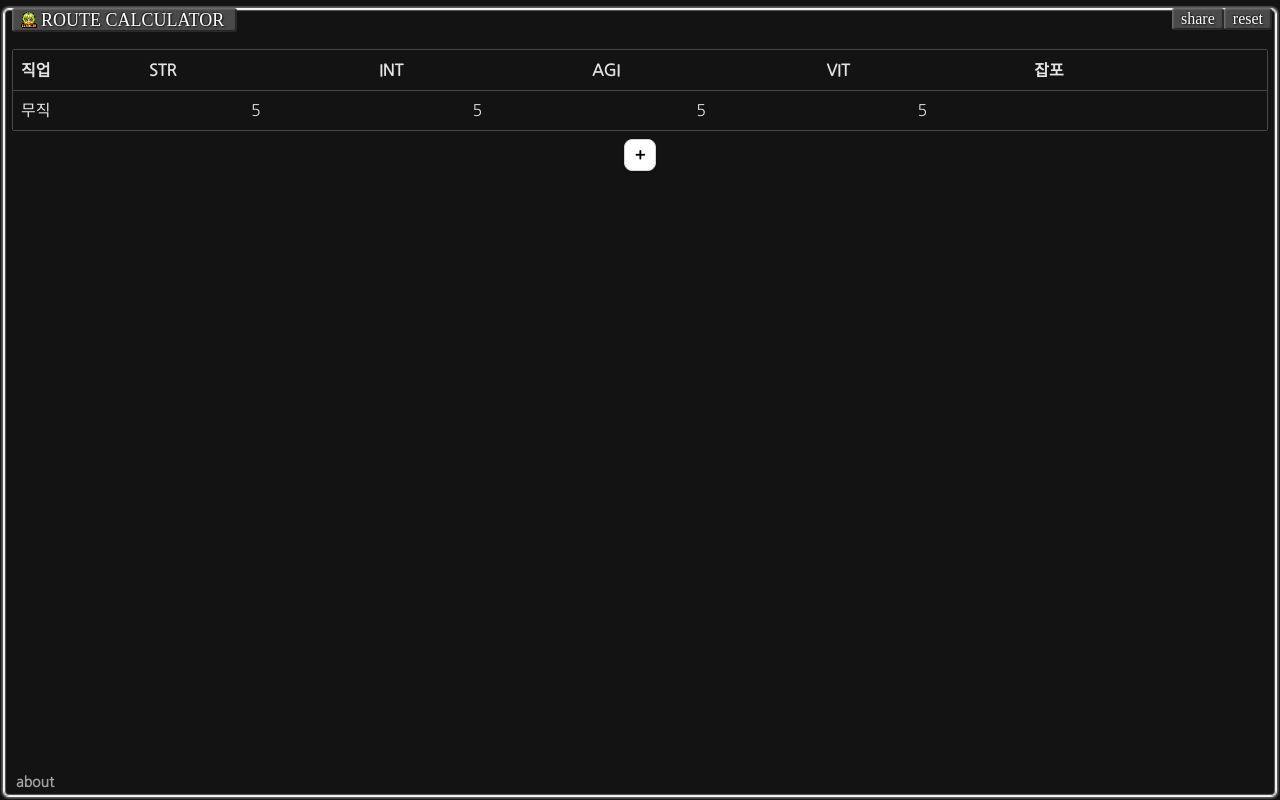
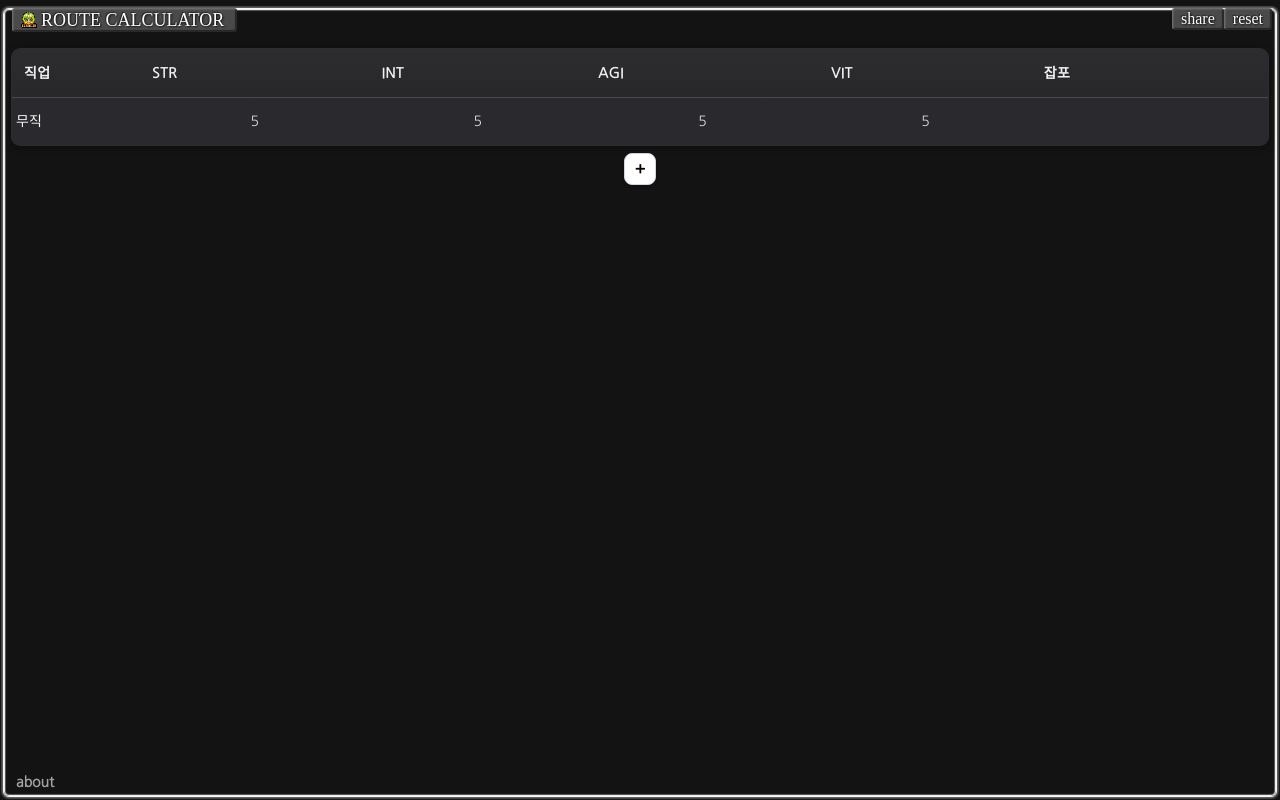
Before and after one commit to ktseo41/route-calculator, a React (Vite) app: page / in a window 1280 px wide. Built offline with nearby package versions, Linux system fonts and the light colour scheme; a web font is replaced by a local one.

Commit message:
Remove table row selection border and column gaps

```diff
--- a/src/App.tsx
+++ b/src/App.tsx
@@ -222,7 +222,7 @@ export default function App() {
 
           <section className="px-2 pt-10">
             <Table.Container
-              className="table-container rounded-xs border border-[#444746] overflow-y-auto"
+              className="table-container rounded-md overflow-y-auto"
               style={{
                 maxHeight: isPanelOpen
                   ? "calc(100dvh - 100px - 45dvh)"
@@ -231,7 +231,7 @@ export default function App() {
               }}
             >
               <Table className="text-md">
-                <TableHeader className="bg-[#131314] shadow-[0_1px_0_#444746] [&_th]:font-bold">
+                <TableHeader>
                   <TableRow>
                     <TableHead>직업</TableHead>
                     <TableHead>STR</TableHead>
@@ -253,10 +253,10 @@ export default function App() {
                         <TableRow
                           key={uuidv4()}
                           id={`${index}`}
-                          className={`relative transition-all duration-200 odd:bg-[#131314] even:bg-[#232321] ${
+                          className={`relative cursor-pointer ${
                             isSelected
-                              ? "outline-1 outline-[#cbcbcb] -outline-offset-1"
-                              : ""
+                              ? "!bg-[#3a3a3f] scale-[1.002]"
+                              : "bg-[#2a2a2e]"
                           }`}
                           onClick={() => {
                             if (routeNode) {
--- a/src/components/ui/table.tsx
+++ b/src/components/ui/table.tsx
@@ -10,6 +10,8 @@ const TableContainer = React.forwardRef<
     ref={ref}
     className={cn(
       "relative w-full overflow-x-auto [&::-webkit-scrollbar]:hidden [-ms-overflow-style:none] [scrollbar-width:none]",
+      // Modern shadow and border with lighter tone
+      "shadow-[0_0_0_1px_rgba(255,255,255,0.12),0_2px_8px_rgba(0,0,0,0.3)]",
       className
     )}
     {...props}
@@ -23,7 +25,7 @@ const TableRoot = React.forwardRef<
 >(({ className, ...props }, ref) => (
   <table
     ref={ref}
-    className={cn("w-full caption-bottom", className)}
+    className={cn("w-full caption-bottom border-collapse", className)}
     {...props}
   />
 ));
@@ -33,7 +35,13 @@ function TableHeader({ className, ...props }: React.ComponentProps<"thead">) {
   return (
     <thead
       data-slot="table-header"
-      className={cn("sticky top-0 z-20 [&_tr]:border-0", className)}
+      className={cn(
+        "sticky top-0 z-20 [&_tr]:border-0",
+        // Enhanced header with lighter gradient
+        "bg-gradient-to-b from-[#2d2d30] to-[#28282b]",
+        "shadow-[0_1px_0_0_rgba(255,255,255,0.15)]",
+        className
+      )}
       {...props}
     />
   );
@@ -43,7 +51,7 @@ function TableBody({ className, ...props }: React.ComponentProps<"tbody">) {
   return (
     <tbody
       data-slot="table-body"
-      className={cn("[&_tr:last-child]:border-0 ", className)}
+      className={cn("[&_tr:last-child]:border-0", className)}
       {...props}
     />
   );
@@ -67,7 +75,14 @@ function TableRow({ className, ...props }: React.ComponentProps<"tr">) {
     <tr
       data-slot="table-row"
       className={cn(
-        "data-[state=selected]:bg-muted transition-colors duration-200 transform translate-0 clip-path-[inset(0)]",
+        // Smooth transitions for all states
+        "transition-all duration-200 ease-out",
+        // Border between rows with stronger visibility
+        "border-b border-[#4a4a4f]",
+        // Last row no border
+        "last:border-b-0",
+        // Remove iOS tap highlight
+        "[-webkit-tap-highlight-color:transparent]",
         className
       )}
       {...props}
@@ -80,7 +95,16 @@ function TableHead({ className, ...props }: React.ComponentProps<"th">) {
     <th
       data-slot="table-head"
       className={cn(
-        "h-10 px-2 text-left align-middle whitespace-nowrap [&:has([role=checkbox])]:pr-0 [&>[role=checkbox]]:translate-y-[2px] [&:first-child]:w-32",
+        // Increased height for better spacing
+        "h-12 px-3 text-left align-middle whitespace-nowrap",
+        // Remove all borders
+        "border-0",
+        // Enhanced typography with better contrast
+        "text-sm font-semibold tracking-wide text-[#f0f0f0]",
+        // First column width
+        "[&:first-child]:w-32",
+        // Checkbox handling
+        "[&:has([role=checkbox])]:pr-0 [&>[role=checkbox]]:translate-y-[2px]",
         className
       )}
       {...props}
@@ -93,7 +117,18 @@ function TableCell({ className, ...props }: React.ComponentProps<"td">) {
     <td
       data-slot="table-cell"
       className={cn(
-        "h-10 p-2 align-middle whitespace-nowrap overflow-hidden relative [&:has([role=checkbox])]:pr-0 [&>[role=checkbox]]:translate-y-[2px] [&:first-child]:w-32",
+        // Better spacing
+        "h-12 px-1 py-3 align-middle whitespace-nowrap overflow-hidden relative",
+        // Remove all borders
+        "border-0",
+        // Inherit background from row
+        "bg-inherit",
+        // Improved text styling with better readability
+        "text-sm text-[#e0e0e0]",
+        // First column width with brighter text
+        "[&:first-child]:w-32 [&:first-child]:font-medium [&:first-child]:text-[#f5f5f5]",
+        // Checkbox handling
+        "[&:has([role=checkbox])]:pr-0 [&>[role=checkbox]]:translate-y-[2px]",
         className
       )}
       {...props}
```
Also changed, not shown: 3 other files (tests, documents, lock files or other folders).
